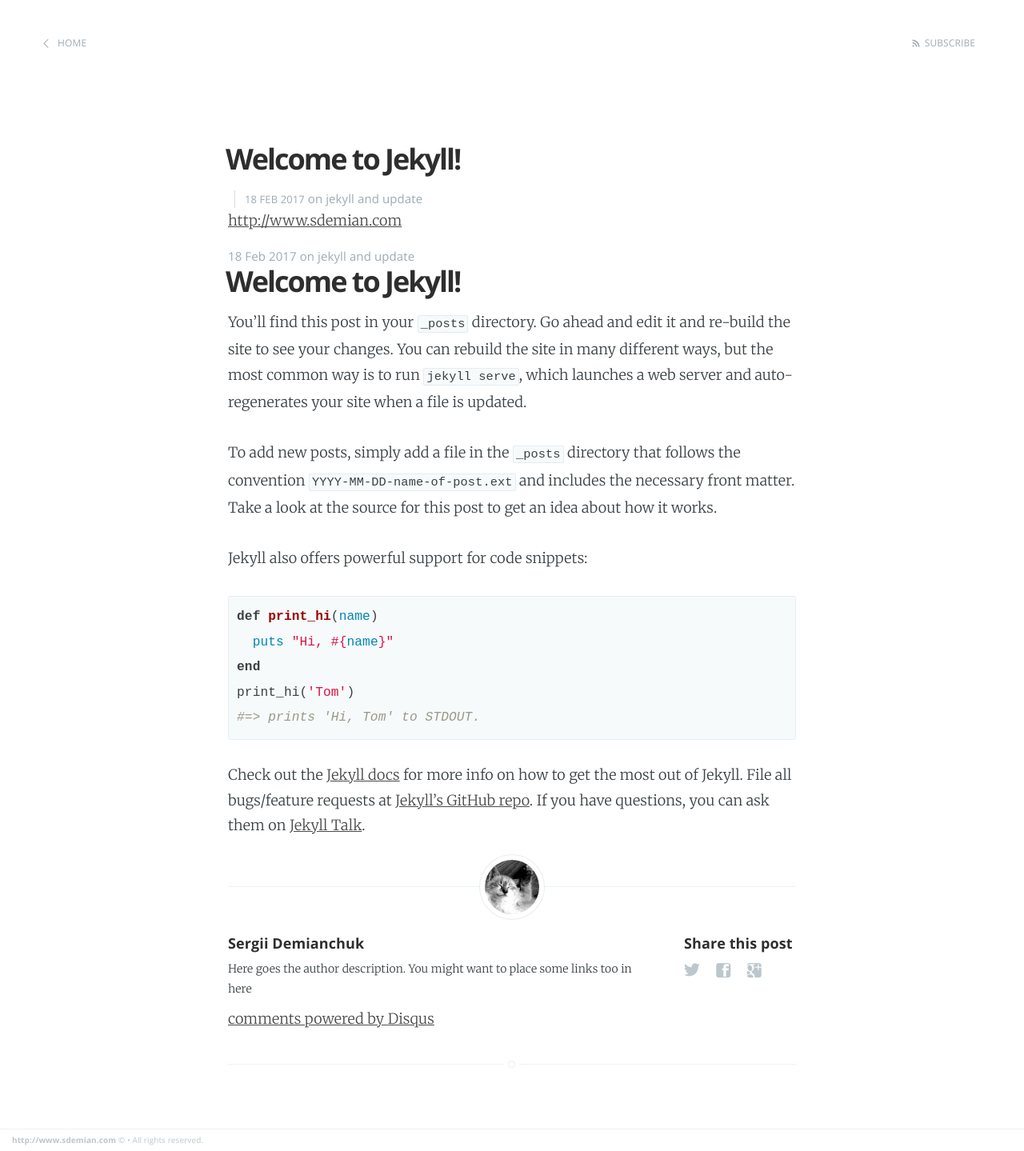
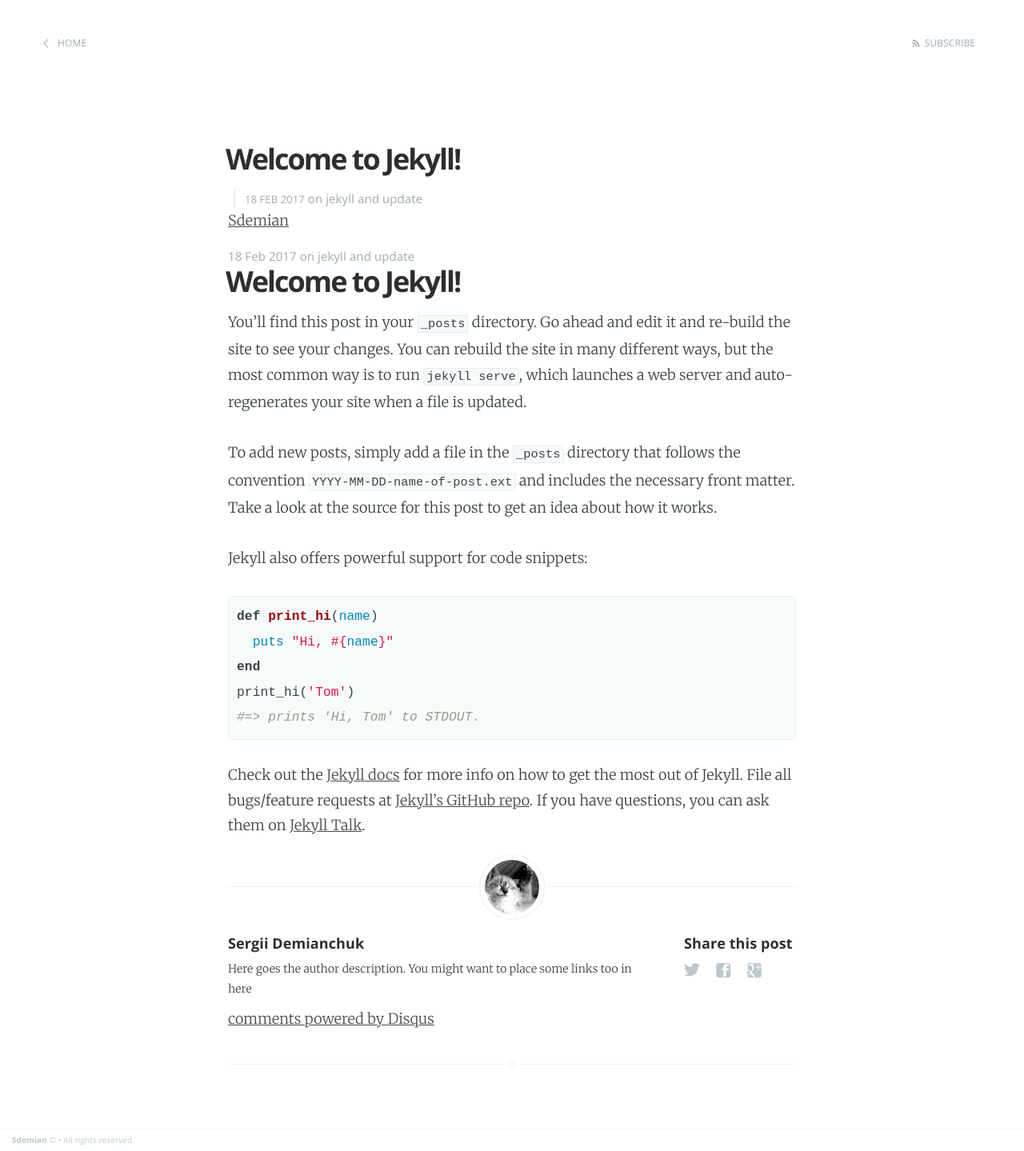
Before and after one commit to ndemianc/sdemian, a Jekyll site: the page built from _posts/2017-02-18-welcome-to-jekyll.markdown, in a window 1280 px wide. Shown: the whole page at 80% size. Built offline with Jekyll 4.4.1, drawn with Linux system fonts in a browser that asks for light colours; comment, search, counter and statistics services are not loaded; some of the changed lines change nothing that is shown.

Commit message:
Minor changes

```diff
--- a/_config.yml
+++ b/_config.yml
@@ -13,7 +13,7 @@
 # you will see them accessed via {{ site.title }}, {{ site.email }}, and so on.
 # You can create any custom variable you would like, and they will be accessible
 # in the templates via {{ site.myvariable }}.
-name: http://www.sdemian.com
+name: Sdemian
 title: Your awesome title
 email: your-email@domain.com
 description: > # this means to ignore newlines until "baseurl:"
--- a/_includes/share.html
+++ b/_includes/share.html
@@ -1,6 +1,6 @@
 <section class="share">
     <h4>Share this post</h4>
-    <a class="icon-twitter" href="http://twitter.com/share?text={{page.title}}&amp;url={{site.domain_name}}{{ page.url }}"
+    <a class="icon-twitter" href="https://twitter.com/share?text={{page.title}}&url={{site.domain_name}}{{page.url}}"
         onclick="window.open(this.href, 'twitter-share', 'width=550,height=235');return false;">
         <span class="hidden">Twitter</span>
     </a>
--- a/_layouts/default.html
+++ b/_layouts/default.html
@@ -4,7 +4,7 @@
     <meta http-equiv="Content-Type" content="text/html; charset=UTF-8" />
     <meta http-equiv="X-UA-Compatible" content="IE=edge,chrome=1" />
 
-    <title>{{ site.name }} - {{ site.description }}</title>
+    <title>{{ site.name }}</title>
     <meta name="description" content="{{ site.meta_description}}" />
 
     <meta name="HandheldFriendly" content="True" />
```
